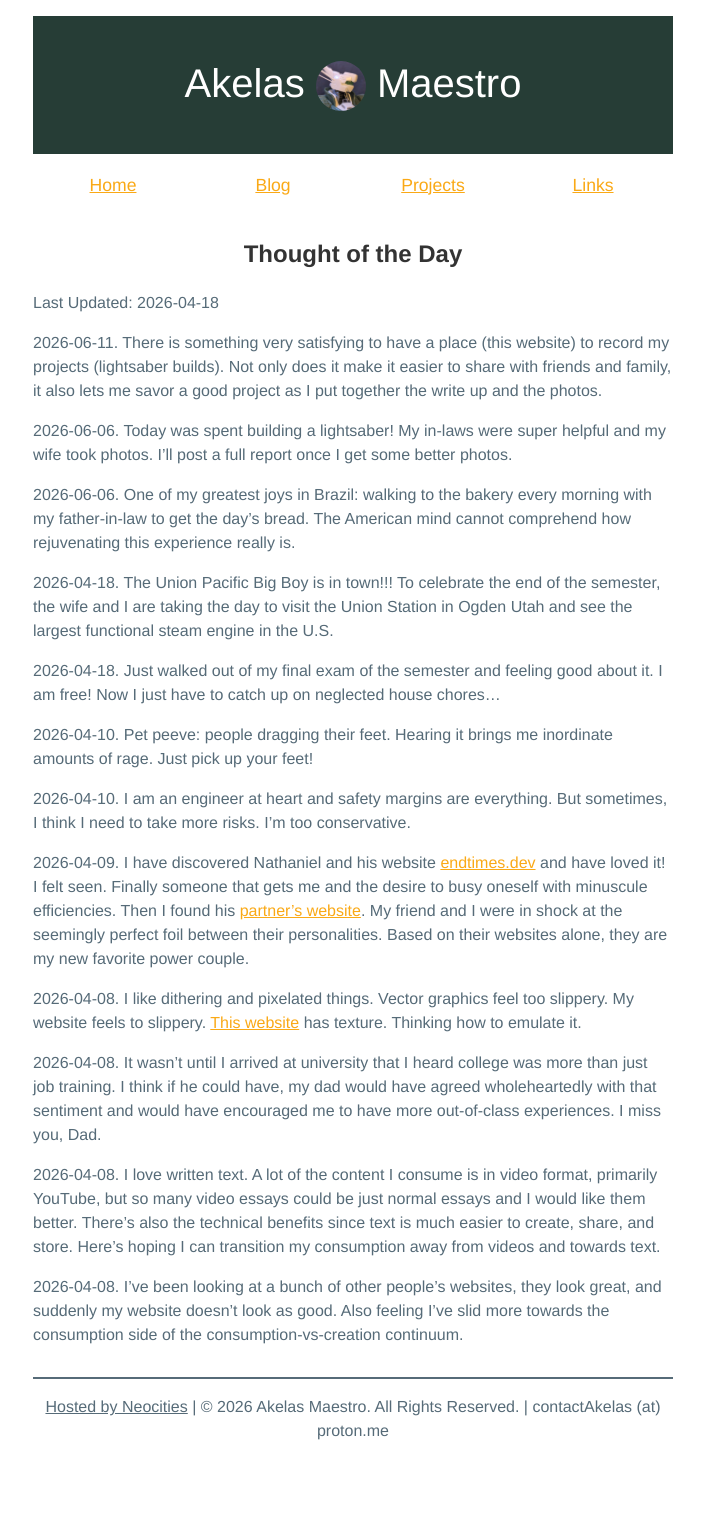
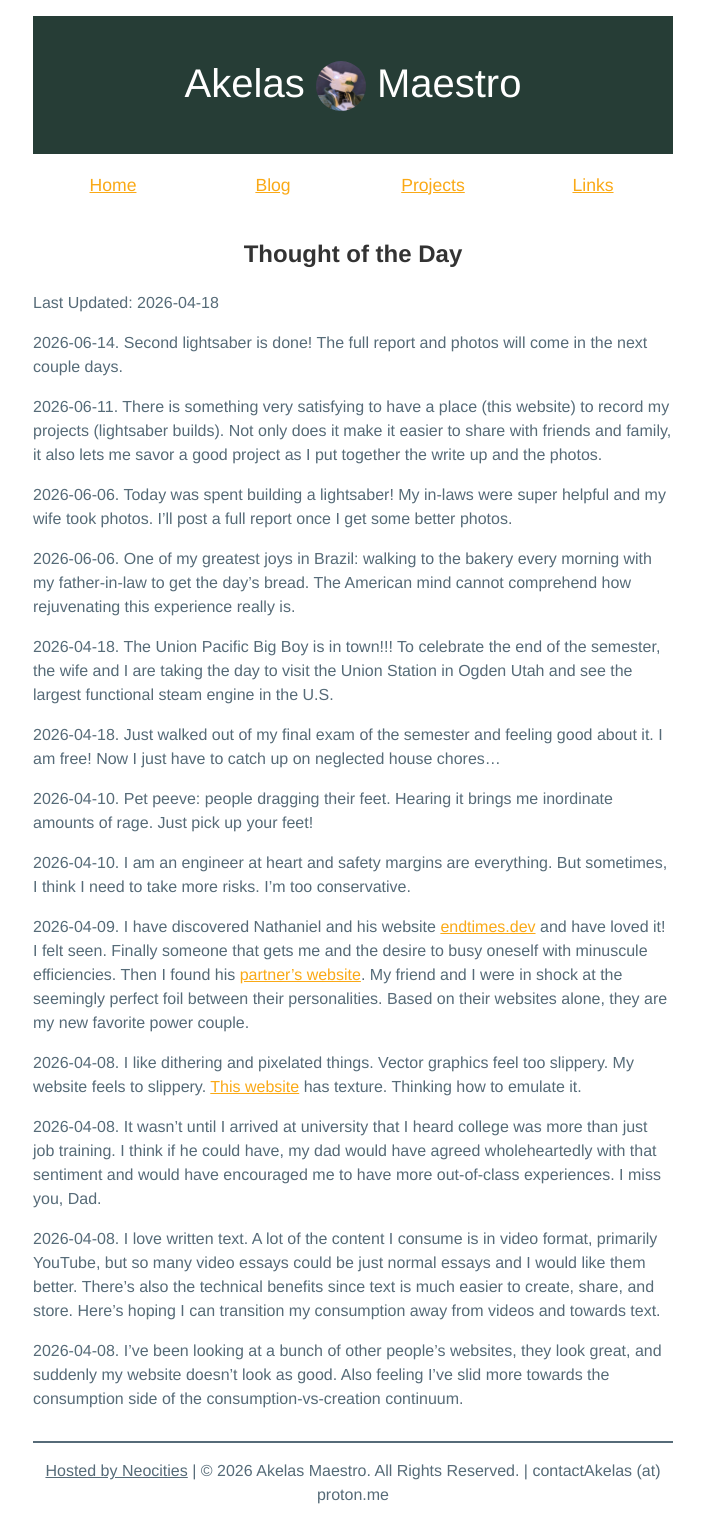
Before and after one commit to AkelasMaestro/Neocities, a Jekyll site: the page built from _posts/2026-04-08-daily-blog.md, in a window 1280 px wide. Shown: the whole page, without its empty margins (287-991 px from the left). Built offline with Jekyll 4.4.1, drawn with Linux system fonts in a browser that asks for light colours; before the commit the page ends 1475 px from its top, so only the background shows below that.

Commit message:
Update daily blog

```diff
--- a/_posts/2026-04-08-daily-blog.md
+++ b/_posts/2026-04-08-daily-blog.md
@@ -6,6 +6,8 @@ date: 2026-04-18
 tags:
   - Website-Ideas
 ---
+2026-06-14. Second lightsaber is done! The full report and photos will come in the next couple days.
+
 2026-06-11. There is something very satisfying to have a place (this website) to record my projects (lightsaber builds). Not only does it make it easier to share with friends and family, it also lets me savor a good project as I put together the write up and the photos.
 
 2026-06-06. Today was spent building a lightsaber! My in-laws were super helpful and my wife took photos. I'll post a full report once I get some better photos.
```
